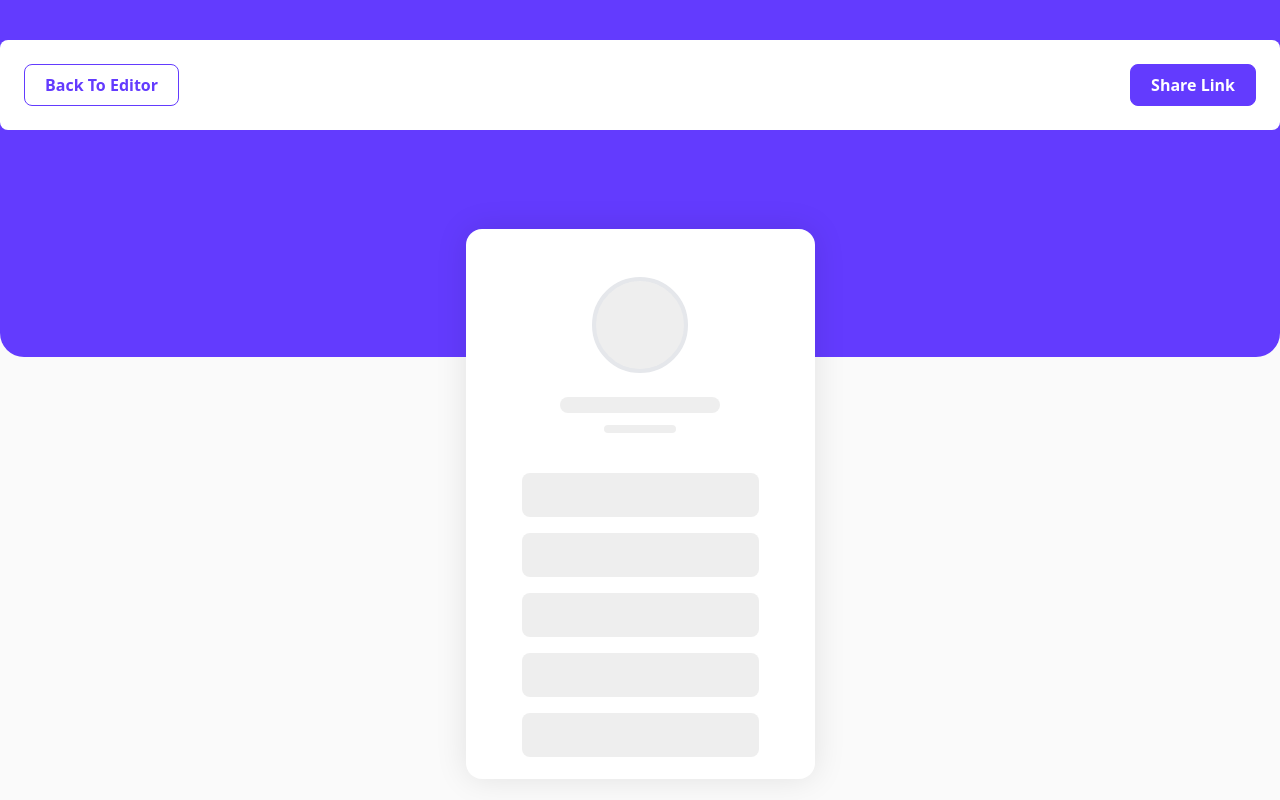
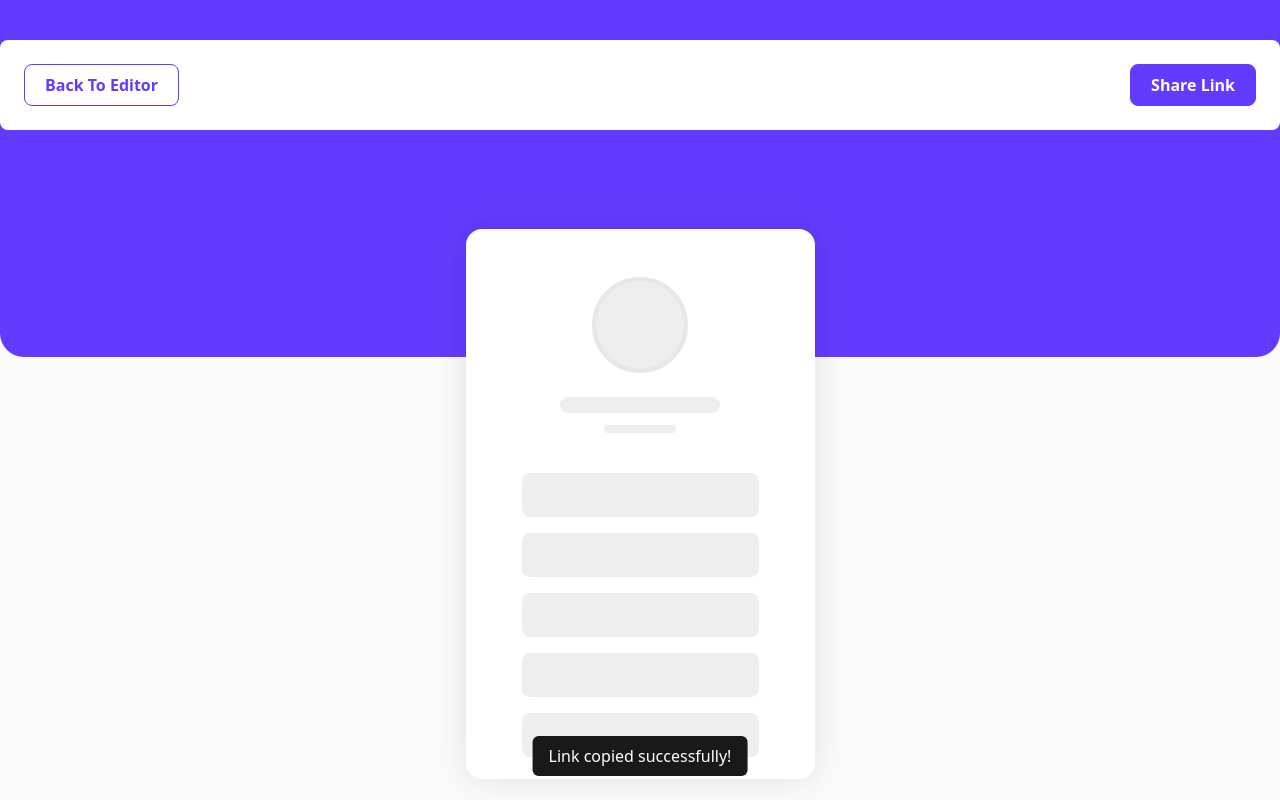
Before and after one commit to hasibmuhammad/link-sharing-app, a Next.js app: page /preview in a window 1280 px wide. Both pictures are taken after a click on the button "Share Link". Built offline with nearby package versions, Linux system fonts and the light colour scheme.

Commit message:
Copied to clipboard added with an alert

```diff
--- a/src/app/components/ui/PreviewHeader/index.tsx
+++ b/src/app/components/ui/PreviewHeader/index.tsx
@@ -1,11 +1,33 @@
+"use client";
 import Link from "next/link";
+import { useEffect, useState } from "react";
 
-const handleCopytoClipboard = (): void => {
-    console.log(window.location.href);
-    navigator.clipboard.writeText(window.location.href);
+interface IProps {
+    onCopy: (state: boolean) => void
 }
 
-const PreviewHeader = (): JSX.Element => {
+const PreviewHeader = ({ onCopy }: IProps): JSX.Element => {
+
+    const [copied, setCopied] = useState(false);
+
+    const handleCopytoClipboard = (): void => {
+        setCopied(false);
+        navigator.clipboard.writeText(window.location.href);
+        setCopied(true);
+    }
+
+    useEffect(() => {
+        if (copied) {
+            setTimeout(() => {
+                setCopied(false);
+            }, 3000)
+        }
+
+        onCopy(copied);
+    }, [copied])
+
+
+
     return (
         <section>
             <div className="flex justify-between">
--- a/src/app/preview/page.tsx
+++ b/src/app/preview/page.tsx
@@ -12,6 +12,7 @@ const Preview = (): JSX.Element | null => {
     const links = useSelector((state: RootState) => { return state?.links?.links });
     const profileInfo = useSelector((state: RootState) => { return state?.profile });
     const [isMounted, setIsMounted] = useState(false);
+    const [copyDone, setCopyDone] = useState(false);
 
     useEffect(() => {
         setIsMounted(true);
@@ -22,11 +23,13 @@ const Preview = (): JSX.Element | null => {
     }
 
     return (
-        <main className="relative">
+        <main className="relative min-h-screen">
             <section className="bg-primary h-[357px] py-5 md:py-10 md:rounded-b-3xl">
                 <header className="px-5 lg:px-0">
                     <div className="max-w-[1300px] w-full mx-auto bg-white p-6 rounded-lg">
-                        <PreviewHeader />
+                        <PreviewHeader onCopy={(copied) => {
+                            setCopyDone(copied);
+                        }} />
                     </div>
                 </header>
             </section>
@@ -113,6 +116,15 @@ const Preview = (): JSX.Element | null => {
                     }
                 </div>
             </section>
+
+            {
+                copyDone &&
+                <div className="fixed bottom-6 left-1/2 transform -translate-x-1/2">
+                    <div className="bg-[#191919] rounded-md py-2 px-4 text-white">
+                        Link copied successfully!
+                    </div>
+                </div>
+            }
         </main>
     )
 }
```
